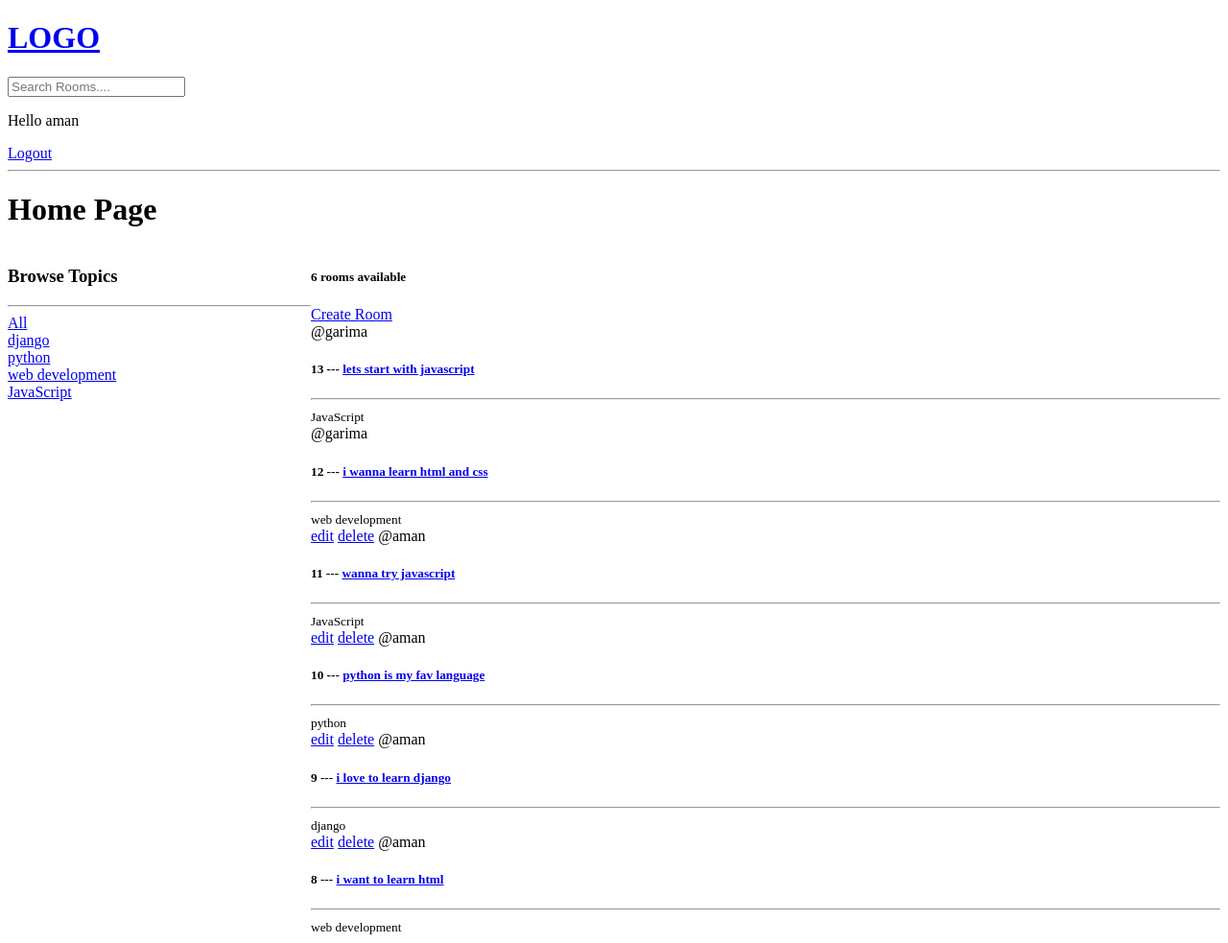
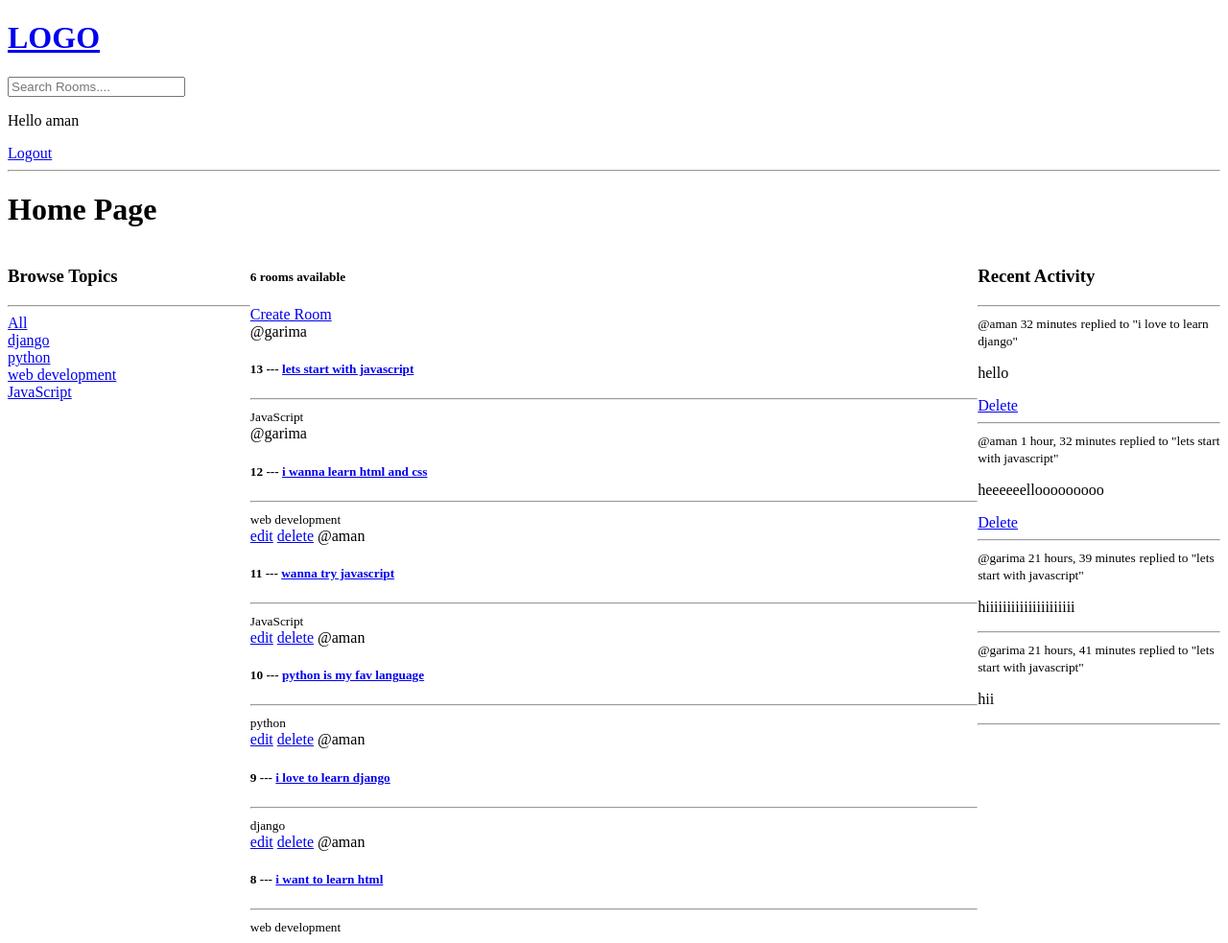
Before and after one commit to apunetha/myProjectAPP, a Django app: page / in a window 1280 px wide. Shown: the whole page at 96% size. Run offline with Django 4.2, Linux system fonts and the light colour scheme; a user stored in the database is signed in; data comes from the database, SQL or seed files in the repository; both versions use the stored data as it was after the commit.

Commit message:
Activity Feed

```diff
--- a/base/models.py
+++ b/base/models.py
@@ -33,5 +33,8 @@ class Message(models.Model):
     updated = models.DateTimeField(auto_now= True)
     created = models.DateTimeField(auto_now_add=True)
 
+    class Meta:
+        ordering =['-updated','-created']
+
     def __str__(self):
         return self.body[0:50]
--- /dev/null
+++ b/base/templates/base/activity_components.html
@@ -0,0 +1,14 @@
+<h3>Recent Activity</h3>
+    <hr>
+    {% for message in room_messages  %}
+        <div>
+            <small>@{{message.user}} {{message.created|timesince}}</small>
+            <small>replied to "{{message.rooom}}"</small>
+
+            <p>{{message}}</p>
+            {% if request.user == message.user %}
+          <a href="{% url 'delete-message' message.id %}">Delete</a>
+          {% endif %}
+          <hr>
+        </div>
+    {% endfor %}
--- /dev/null
+++ b/base/templates/base/feed_components.html
@@ -0,0 +1,18 @@
+<div>
+    {% for room in rooms %}
+
+        <div>
+            {% if request.user == room.host %}
+            <a href="{% url 'update-room' room.id %}">edit</a>
+            <a href="{% url 'delete-room' room.id %}">delete</a>
+            {% endif %}
+            <span>
+                @{{room.host.username}}
+            </span>
+            <h5>{{room.id}} --- <a href="{% url 'room' room.id %}">{{room.name}}</a></h5>
+            <hr>
+            <small>{{room.topic.name}}</small>
+        </div>
+
+    {% endfor %}
+</div>
--- a/base/templates/base/home.html
+++ b/base/templates/base/home.html
@@ -6,46 +6,23 @@
 <style>
     .home-container{
         display:grid;
-        grid-template-columns:1fr 3fr;
+        grid-template-columns:1fr 3fr 1fr;
     }
 </style>
 <h1>Home Page</h1>
 
 
-<div class="home-container">
+<div div class="home-container">
 <div>
-    <h3>Browse Topics</h3>
-    <hr>
-    <div>
-        <a href="{% url 'home' %}">All</a>
-    </div>
-    {% for topic in topics  %}
-        <div>
-            <a href="{% url 'home' %}?q={{topic.name}}">{{topic.name}}</a>
-        </div>
-    {% endfor %}
+    {% include 'base/topic_components.html' %}
 </div>
 <div>
     <h5>{{room_count}} rooms available</h5>
     <a href="{% url 'create-room' %}">Create Room</a>
-    <div>
-        {% for room in rooms %}
-
-            <div>
-                {% if request.user == room.host %}
-                <a href="{% url 'update-room' room.id %}">edit</a>
-                <a href="{% url 'delete-room' room.id %}">delete</a>
-                {% endif %}
-                <span>
-                    @{{room.host.username}}
-                </span>
-                <h5>{{room.id}} --- <a href="{% url 'room' room.id %}">{{room.name}}</a></h5>
-                <hr>
-                <small>{{room.topic.name}}</small>
-            </div>
-
-        {% endfor %}
-    </div>
-    </div>
+   {% include 'base/feed_components.html' %}
+</div>
+<div>
+    {% include 'base/activity_components.html' %}
+</div>
 </div>
 {% endblock content %}
--- /dev/null
+++ b/base/templates/base/topic_components.html
@@ -0,0 +1,10 @@
+<h3>Browse Topics</h3>
+    <hr>
+    <div>
+        <a href="{% url 'home' %}">All</a>
+    </div>
+    {% for topic in topics  %}
+        <div>
+            <a href="{% url 'home' %}?q={{topic.name}}">{{topic.name}}</a>
+        </div>
+    {% endfor %}
--- a/base/views.py
+++ b/base/views.py
@@ -82,8 +82,9 @@ def home(request):
         )
     topics = Topic.objects.all()
     room_count = rooms.count()
+    room_messages=Message.objects.filter(Q(rooom__topic__name__icontains=q))
 
-    context ={'rooms':rooms,'topics':topics,'room_count':room_count}
+    context ={'rooms':rooms,'topics':topics,'room_count':room_count,'room_messages':room_messages}
     return render(request,'base/home.html',context)
 
 def room(request,pk):
```
Also changed, not shown: db.sqlite3.
